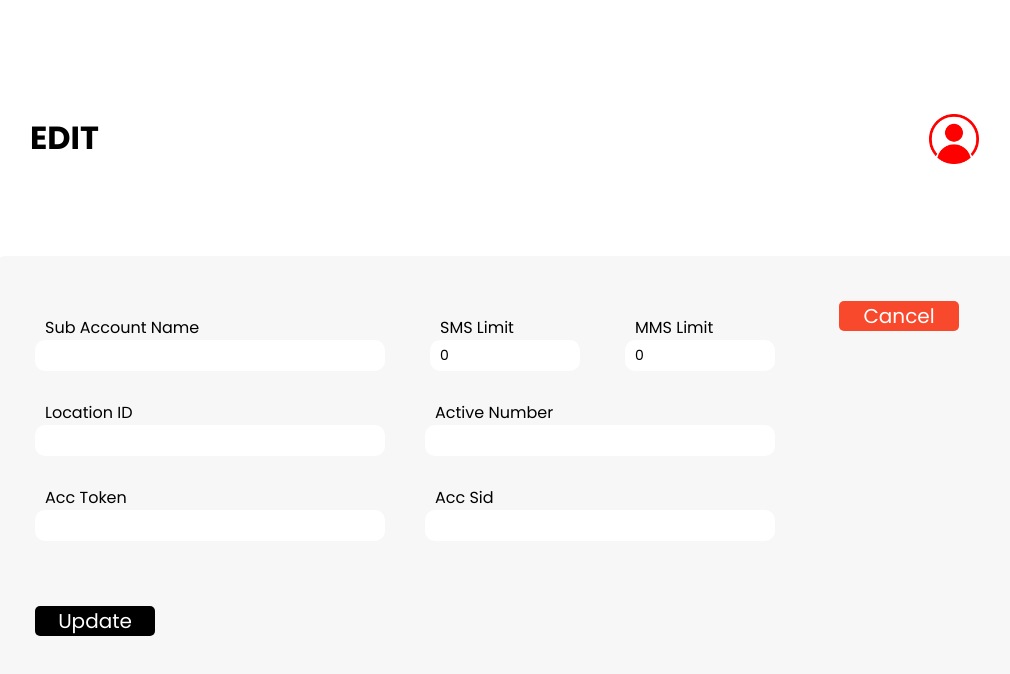
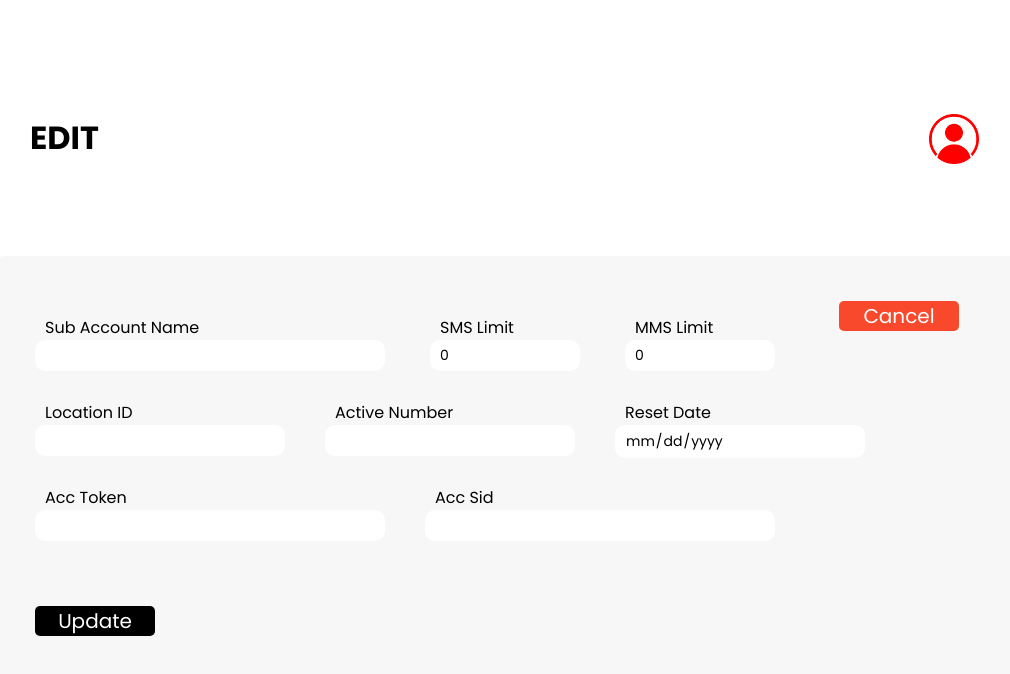
Before and after one commit to biju-borah/CarlSMSfrontend, a React (Vite) app: page /editclient in a window 1280 px wide. Shown: the top 674 px of the page, without its empty margins (133-1143 px from the left). Built offline with nearby package versions, Linux system fonts and the light colour scheme; sample sign-in values are in the browser's storage.

Commit message:
added reset date field

```diff
--- a/src/pages/AddClient.jsx
+++ b/src/pages/AddClient.jsx
@@ -25,6 +25,18 @@ function AddClient() {
         resetDate: new Date(new Date().setDate(new Date().getDate() + 30)).toISOString()
     });
 
+    function getDate(dateString) {
+        var resetDate = new Date(dateString);
+        var day = resetDate.getDate();
+        var month = resetDate.getMonth() + 1;
+        var year = resetDate.getFullYear();
+        var formattedDate =
+            year + '-' +
+            (month.toString().length === 1 ? '0' + month : month) + '-' +
+            (day.toString().length === 1 ? '0' + day : day);
+        return formattedDate;
+    }
+
     const navigate = useNavigate();
 
     useEffect(() => {
@@ -42,6 +54,12 @@ function AddClient() {
                 ...formData,
                 [name]: value,
                 mms_limit: Math.floor(value / 2)
+            });
+        }
+        else if (name === 'resetDate') {
+            setFormData({
+                ...formData,
+                [name]: new Date(value).toISOString()
             });
         }
         else {
@@ -179,6 +197,17 @@ function AddClient() {
                                         required
                                     />
                                 </div>
+                                <div className="resetDate">
+                                    <p>Reset Date</p>
+                                    <input
+                                        type="date"
+                                        name="resetDate"
+                                        value={getDate(formData.resetDate)}
+                                        onChange={handleInputChange}
+                                        placeholder=""
+                                        required
+                                    />
+                                </div>
                             </div>
 
                             <div className="input-box-third">
--- a/src/pages/EditClient.jsx
+++ b/src/pages/EditClient.jsx
@@ -37,6 +37,11 @@ function EditClient({ }) {
                 [name]: value,
                 mms_limit: Math.floor(value / 2)
             });
+        } else if (name === 'resetDate') {
+            setFormData({
+                ...formData,
+                [name]: new Date(value).toISOString()
+            });
         }
         else {
             setFormData({
@@ -45,6 +50,37 @@ function EditClient({ }) {
             });
         }
     };
+
+    function getDate(dateString) {
+        var resetDate = new Date(dateString);
+        var today = new Date();
+        if (resetDate > today) {
+            var day = resetDate.getDate();
+            var month = resetDate.getMonth() + 1;
+            var year = resetDate.getFullYear();
+            var formattedDate =
+                year + '-' +
+                (month.toString().length === 1 ? '0' + month : month) + '-' +
+                (day.toString().length === 1 ? '0' + day : day);
+            return formattedDate;
+        }
+        else {
+            let newResetDate = new Date(resetDate);
+            const today = new Date();
+
+            while (newResetDate <= today) {
+                newResetDate.setDate(newResetDate.getDate() + 30);
+            }
+            var day = newResetDate.getDate();
+            var month = newResetDate.getMonth() + 1;
+            var year = newResetDate.getFullYear();
+            var formattedDate =
+                year + '-' +
+                (month.toString().length === 1 ? '0' + month : month) + '-' +
+                (day.toString().length === 1 ? '0' + day : day);
+            return formattedDate;
+        }
+    }
 
     useEffect(() => {
         const token = sessionStorage.getItem('token');
@@ -195,6 +231,17 @@ function EditClient({ }) {
                                         required
                                     />
                                 </div>
+                                <div className="resetDate">
+                                    <p>Reset Date</p>
+                                    <input
+                                        type="date"
+                                        name="resetDate"
+                                        value={getDate(formData.resetDate)}
+                                        onChange={handleInputChange}
+                                        placeholder=""
+                                        required
+                                    />
+                                </div>
                             </div>
 
                             <div className="input-box-third">
--- a/src/pages/addclient.css
+++ b/src/pages/addclient.css
@@ -50,7 +50,7 @@
 }
 
 .add-details .input-box-second input {
-    width: 350px
+    width: 250px;
 }
 
 .add-details .input-box-third input {
@@ -79,6 +79,10 @@
 .add-details .location-id {
     margin-right: 40px;
     margin-bottom: 30px;
+}
+
+.add-details .phone {
+    margin-right: 40px;
 }
 
 .add-details .acc-token {
@@ -136,3 +140,21 @@
     font-family: 'Poppins', sans-serif;
     cursor: pointer;
 }
+
+.resetDate {
+    position: relative;
+    display: inline-block;
+}
+
+.resetDate>input[type="date"]::-webkit-calendar-picker-indicator {
+    background: transparent;
+    bottom: 0;
+    color: transparent;
+    cursor: pointer;
+    height: auto;
+    left: 0;
+    position: absolute;
+    right: 0;
+    top: 0;
+    width: auto;
+}
```
